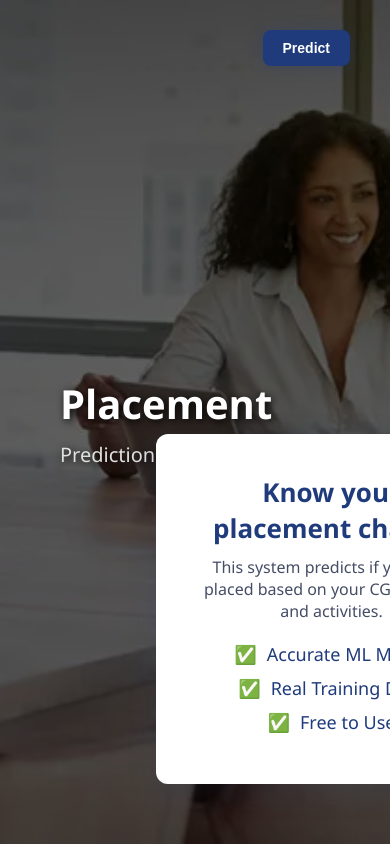
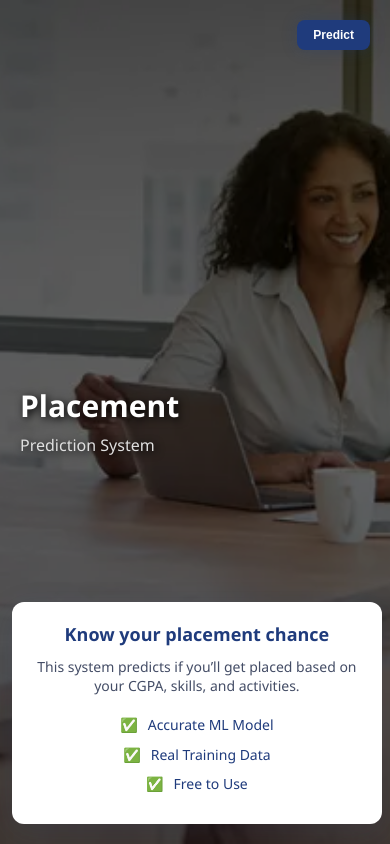
Before and after one commit to vishal546x/placement_prediction, a Flask app: page / in a window 390 px wide. Run offline with Flask 3, Linux system fonts and the light colour scheme; parts of the project's set-up code (start-up, migrations or seed data) failed here and were passed over.

Commit message:
phone view updated

```diff
--- a/static/home.css
+++ b/static/home.css
@@ -162,3 +162,58 @@ body {
     font-size: 14px;
   }
 }
+@media (max-width: 480px) {
+  .heading {
+    left: 20px;
+    text-align: left;
+  }
+
+  .heading h1 {
+    font-size: 30px;
+    line-height: 1.2;
+  }
+
+  .heading h2 {
+    font-size: 16px;
+  }
+
+  .top-right-btn {
+    top: 20px;
+    right: 20px;
+  }
+
+  .top-right-btn button {
+    padding: 8px 16px;
+    font-size: 12px;
+  }
+
+  .info-card {
+    padding: 20px;
+    bottom: 20px;
+    width: 95%;
+    left: 3%;
+    transform: translateX(-50%);
+    padding: 20px 16px;
+    box-sizing: border-box;
+  }
+
+  .info-card h2 {
+  font-size: 18px;
+  line-height: 1.4;
+  word-wrap: break-word;
+  white-space: normal;
+}
+
+
+  .info-card p {
+    font-size: 14px;
+  }
+
+  .info-card li {
+  font-size: 14px;
+  flex-wrap: wrap;
+  text-align: center;
+  line-height: 1.4;
+}
+
+}
```
